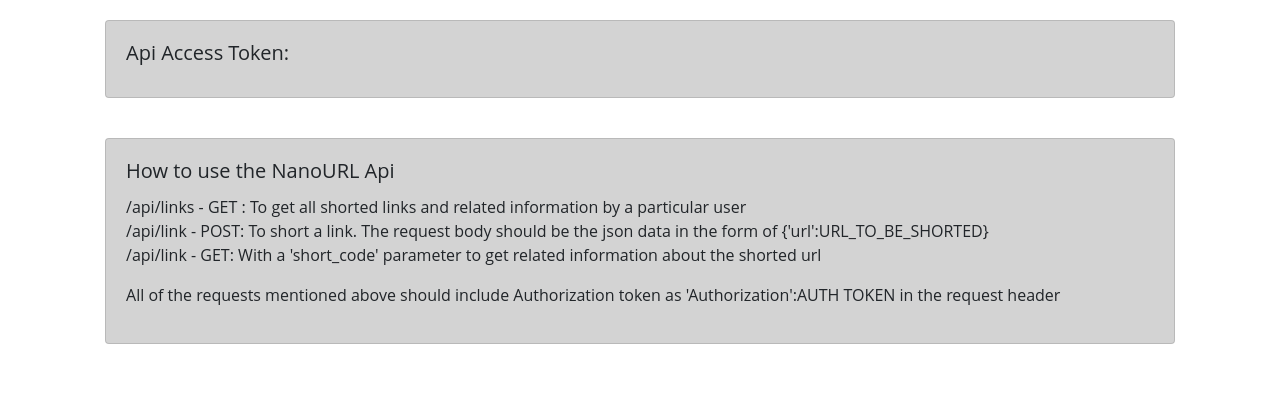
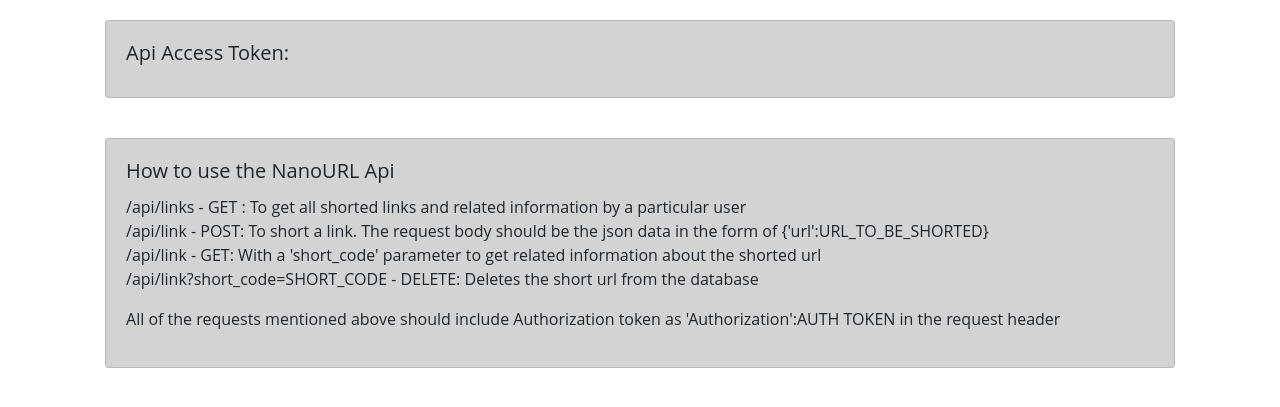
Before and after one commit to devanshumevada/nanourl, a Flask app: template templates/api_access_info.html in a window 1280 px wide. Shown: the part 56-463 px from the top of the page. Run offline with Flask 2, Linux system fonts and the light colour scheme; the template is opened without the code that fills it, so the values that code supplies are empty; some libraries are stand-ins or nearby versions.

Commit message:
Delete Request documentation added to the api access info page

```diff
--- a/templates/api_access_info.html
+++ b/templates/api_access_info.html
@@ -23,6 +23,7 @@
                     <li> /api/links - GET : To get all shorted links and related information by a particular user</li>
                     <li>/api/link - POST: To short a link. The request body should be the json data in the form of {'url':URL_TO_BE_SHORTED}</li>
                     <li>/api/link - GET: With a 'short_code' parameter to get related information about the shorted url</li>
+                    <li>/api/link?short_code=SHORT_CODE - DELETE: Deletes the short url from the database</li>
                 </ul>
                 <p> All of the requests mentioned above should include Authorization token as 'Authorization':AUTH TOKEN in the request header</p>
               </div>
```
